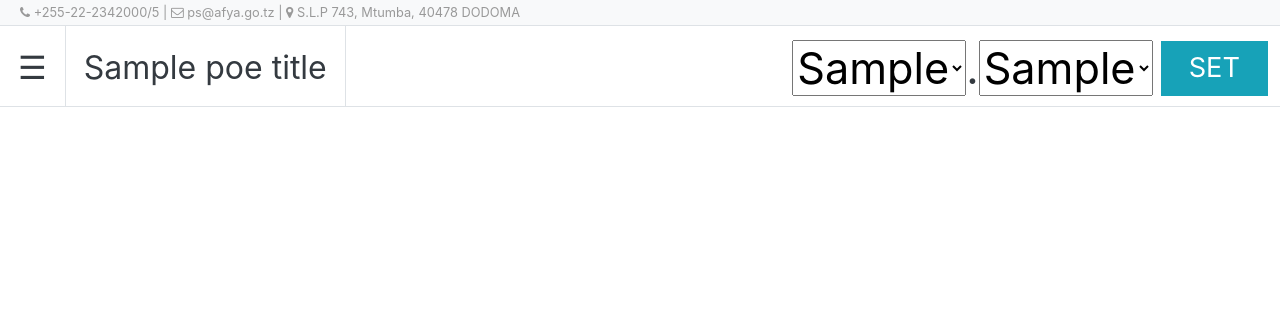
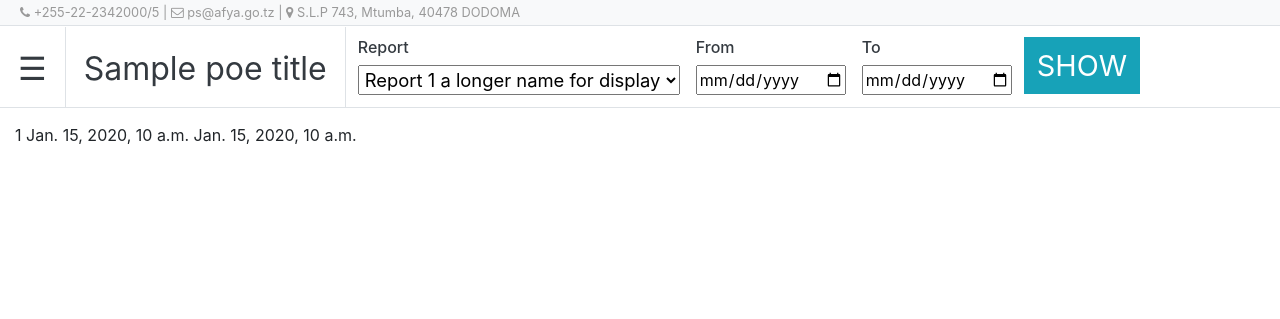
Before and after one commit to sacids/poe-1.3, a Django app: template modules/report/templates/report.html in a window 1280 px wide. Shown: the top 319 px of the page. Run offline with Django 3.2, Linux system fonts and the light colour scheme; the template is opened without the code that fills it: most values are stand-ins (such as "Sample title", 1, 10 or a date in 2020); some libraries are stand-ins or nearby versions.

Commit message:
reports traveller updates

```diff
--- a/modules/report/templates/report.html
+++ b/modules/report/templates/report.html
@@ -1,35 +1,41 @@
 {% extends 'backend/base.html' %}
 
 {% block navarea %}
-    <div class="p-1">
-        <div class="float-left pl-2">
-            <div style="font-size: 1.2em" id="full_name" class="font-weight-bold"></div>
-            <div id="id_number" style="font-size: 0.8em"></div>
-            <div id="name_of_transport" style="font-size: 0.8em"></div>
-        </div>
-        <div class="float-right mx-2">
-            <input type="hidden" id="travellers_id" name="id">
-            <button type="button" class="btn btn-info btn-block" id="set_temp" style="font-size: 1.7em;margin-top:5px;margin-right:30px;">SET</button>
-        </div>
-        <div class="float-right" style="font-size: 2.7em" >
-            <select class="" id="temp_b">
-            {% for i in temp_b %}
-                <option value="{{i}}">{{i}}</option>
-            {% endfor %}
+    <form method="post">
+    <div class="p-1 d-flex flex-row">
+        {% csrf_token %}
+        <div class="p-2">
+            <h6>Report</h6>
+            <select name="report_id" style="padding:2px;font-size:1.15em">
+                <option value='1'>Report 1 a longer name for display</option>
+                <option value='1'>Report 1</option>
+                <option value='1'>Report 1</option>
+                <option value='1'>Report 1</option>
             </select>
         </div>
-        <div class="float-right" style="font-size: 2.7em">.</div>
-        <div class="float-right" style="font-size: 2.7em">
-            <select class="" id="temp_a">
-            {% for i in temp_a %}
-                <option value="{{i}}">{{i}}</option>
-            {% endfor %}
-            </select>
+        <div class="p-2">
+            <h6>From</h6>
+            <input name="from_date" type="date" id="from_date" style="width:150px;">
+        </div>
+        <div class="p-2">
+            <h6>To</h6>
+            <input name="to_date" type="date" id="to_date" style="width:150px;">
+        </div>
+        <div class="p-1">
+            <input type="submit" class="btn btn-info btn-block" id="get_report" style="font-size: 1.8em;margin-top:3px" value="SHOW">
         </div>
     </div>
+    </form>
 {% endblock %}
 {% block content %}
     <div class="report_wrp" id="report_wrp">
+        {% if not report_id %}
+            <h6> Please select required report above </h6>
+        {% else %}
+            {{ report_id }}
+            {{ from_date }}
+            {{ to_date }}
+        {% endif %}
     </div>
 {% endblock %}
 
--- a/modules/report/urls.py
+++ b/modules/report/urls.py
@@ -4,5 +4,6 @@ from . import views
 #app_name    = "report"
 urlpatterns = [
     path('', views.ReportView.as_view(), name='show_report'),
+    path('<int:report_id>', views.ReportView.as_view(), name='show_report'),
 ]
 #
--- a/poe/settings.py
+++ b/poe/settings.py
@@ -55,7 +55,8 @@ INSTALLED_APPS = [
     'modules.secondary_screening',
     'modules.travellers',
     'modules.user_management',
-    'modules.common'
+    'modules.common',
+    'modules.report',
 ]
 
 CRISPY_TEMPLATE_PACK = 'bootstrap4'
--- a/poe/urls.py
+++ b/poe/urls.py
@@ -25,6 +25,7 @@ urlpatterns = i18n_patterns(
     path('common/', include("modules.common.urls")),
     path('accounts/', include("django.contrib.auth.urls")),
     path('sec_screen/', include("modules.secondary_screening.urls")),
+    path('reports/', include("modules.report.urls")),
     path('', include("modules.travellers.urls")),
     prefix_default_language=False
 )
```
Also changed, not shown: modules/report/views.py (+14 -0 lines), modules/travellers/admin.py (+7 -3 lines), 1 other file.
